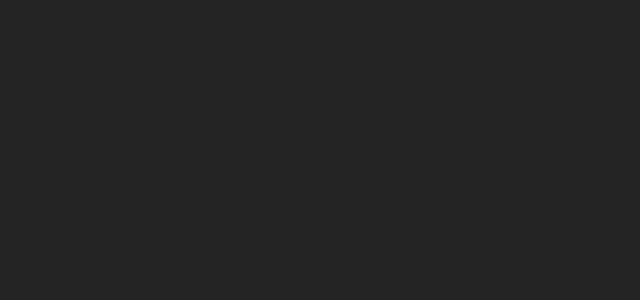
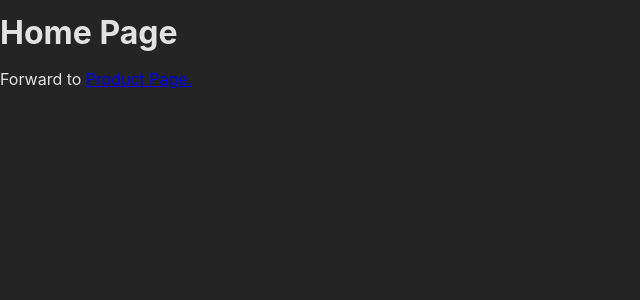
Before and after one commit to fnhg1ab0/Reactjs, a React (Create React App) app in the folder code/: page / in a window 1280 px wide. Shown: the top 300 px of the page, without its empty margins (0-640 px from the left). Built offline with nearby package versions, Linux system fonts and the light colour scheme.

Commit message:
multi page spa react router

```diff
--- a/code/package.json
+++ b/code/package.json
@@ -8,6 +8,7 @@
     "@testing-library/user-event": "^13.5.0",
     "react": "^18.2.0",
     "react-dom": "^18.2.0",
+    "react-router-dom": "^6.16.0",
     "react-scripts": "5.0.1",
     "web-vitals": "^2.1.4"
   },
--- a/code/src/App.js
+++ b/code/src/App.js
@@ -1,5 +1,20 @@
+import {createBrowserRouter, RouterProvider} from "react-router-dom";
+import HomePage from "./pages/home/HomePage";
+import Product from "./pages/products/Product";
+
+const router = createBrowserRouter([
+    {
+        path: "/",
+        element: <HomePage/>,
+    },
+    {
+        path: "/product",
+        element: <Product/>
+    }
+]);
+
 function App() {
-  return <div></div>;
+    return <RouterProvider router={router}/>;
 }
 
 export default App;
--- /dev/null
+++ b/code/src/pages/home/HomePage.js
@@ -0,0 +1,11 @@
+import {Link} from "react-router-dom";
+
+const HomePage = () => {
+    return (
+        <div>
+            <h1>Home Page</h1>
+            <p>Forward to <Link to="/product">Product Page.</Link></p>
+        </div>
+    )
+}
+export default HomePage
--- /dev/null
+++ b/code/src/pages/products/Product.js
@@ -0,0 +1,8 @@
+const Product = () => {
+    return (
+        <div>
+            <h1>Product</h1>
+        </div>
+    )
+}
+export default Product
```
